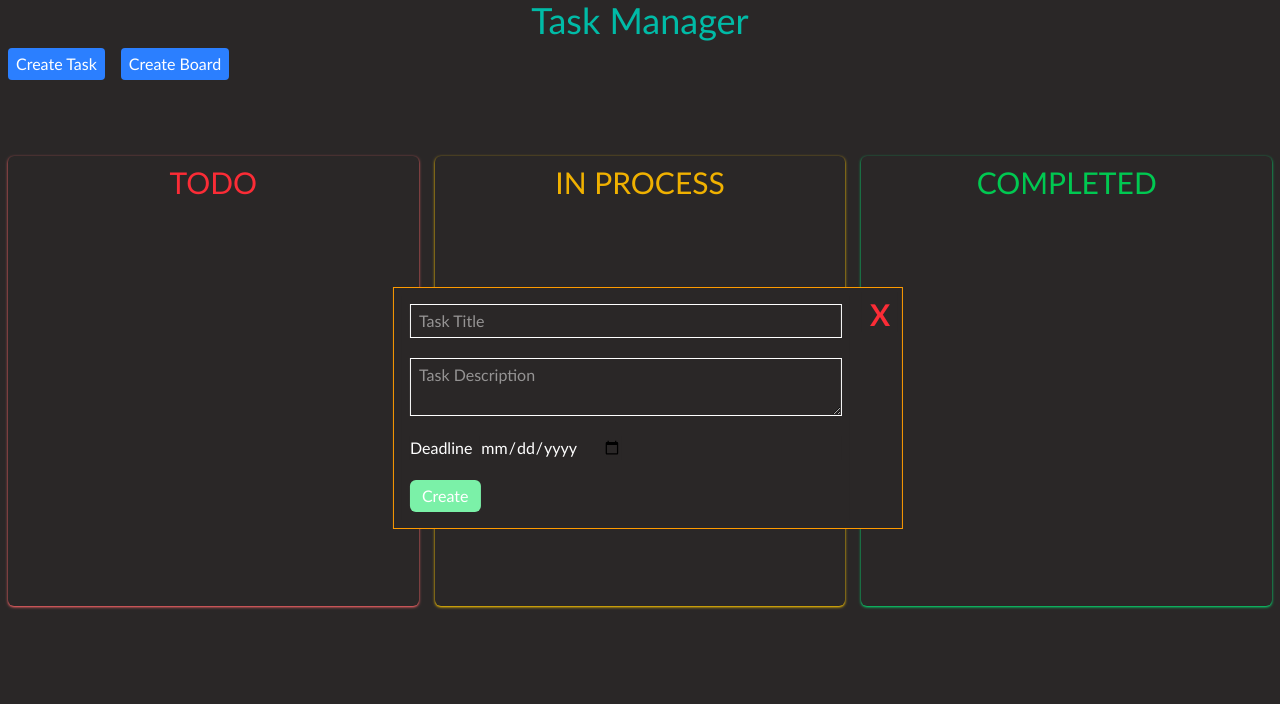
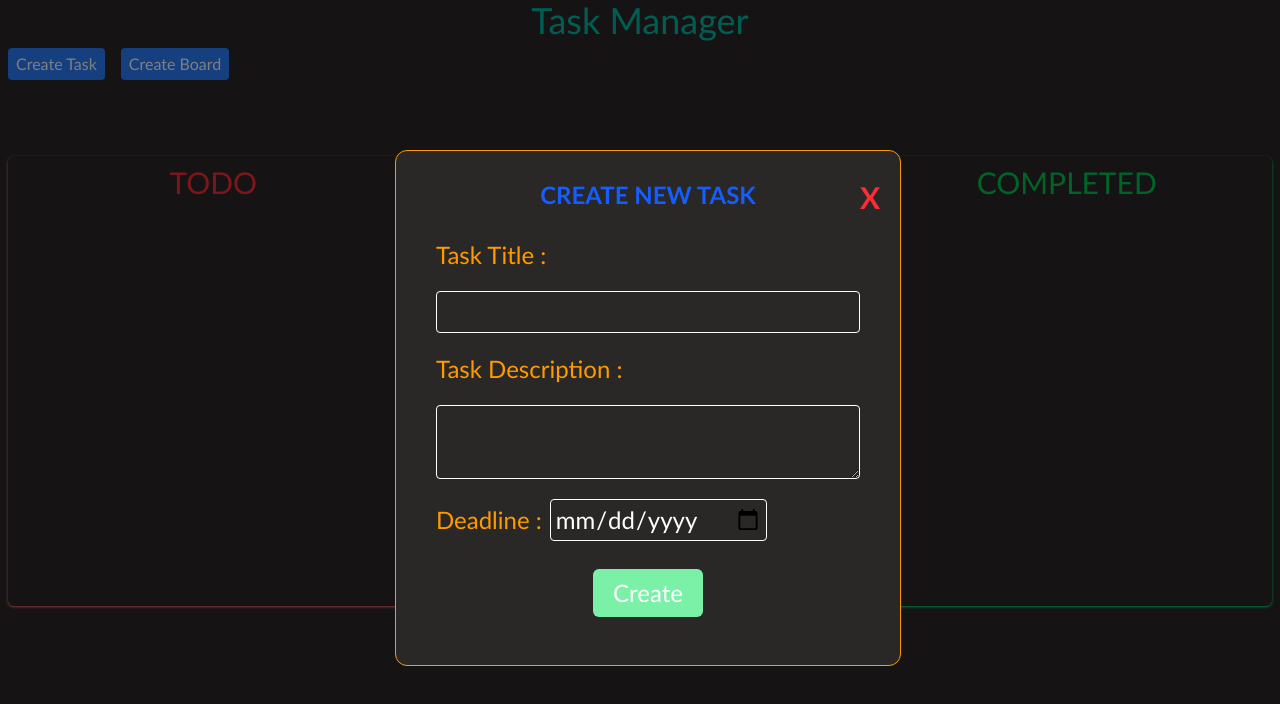
Before and after one commit to Kushalvardhan18/task-manager, a React (Vite) app: page / in a window 1280 px wide. Both pictures are taken after a click on the button "Create Task". Shown: the top 704 px of the page. Built offline with nearby package versions, Linux system fonts and the light colour scheme.

Commit message:
task modal styling done

```diff
--- a/src/assets/TaskModal.jsx
+++ b/src/assets/TaskModal.jsx
@@ -11,33 +11,45 @@ function TaskModal({ onclose, oncreate }) {
     oncreate(newTask);
   }
   return (
-    <div className="flex border-1  border-amber-500 m-2 min-h-[200px] fixed top-1/2 left-1/2 -translate-x-1/2 -translate-y-1/2 ">
-      <div className="p-2 m-2 flex flex-col flex-wrap gap-5 w-md justify-around ">
+    <div className="fixed inset-0  !bg-black/50 flex items-center justify-center z-50 ">
+      <div className="flex flex-col border p-5 border-amber-500 m-2 min-h-[200px] fixed top-1/2 left-1/2 -translate-x-1/2 -translate-y-1/2 rounded-xl text-2xl z-50 overflow-hidden">
+        <div className="flex justify-center items-center p-2">
+          <h1 className="text-2xl font-semibold !text-blue-600">CREATE NEW TASK</h1>
+          <button
+            className="hover:!text-red-900 px-2 py-1 h-10 m-1 font-extrabold !text-red-500 text-3xl fixed right-2"
+            onClick={onclose}
+          >
+            X
+          </button>
+        </div>
+        <div className="p-3 m-2 flex flex-col flex-wrap gap-5 w-md ">
+          <label className="!text-amber-500">Task Title :</label>
           <input
             type="text"
-          placeholder="Task Title"
             value={title}
             onChange={(e) => setTitle(e.target.value.toUpperCase())}
-          className="border-1 px-2 py-1 focus:outline-none"
+            className="border-1 px-2 py-1 focus:outline-none rounded-sm"
           />
+          <label className="!text-amber-500">Task Description :</label>
           <textarea
             text
-          placeholder="Task Description"
             value={description}
             onChange={(e) => setDescription(e.target.value.toUpperCase())}
-          className="border-1 px-2 py-1 focus:outline-none"
+            className="border-1 px-2 py-1 focus:outline-none rounded-sm "
           />
-        <span className="flex gap-2">
-          Deadline
+          <span className="flex gap-2 items-center">
+            <label className="!text-amber-500">Deadline :</label>
             <input
               type="date"
               value={date}
               onChange={(e) => setDate(e.target.value)}
-          className="dark:[color-scheme:dark]"
+              className="dark:[color-scheme:dark] border-1 p-1 rounded-sm"
             />
           </span>
+
+          <div className="flex justify-center my-2">
             {title === "" || description === "" ? (
-          <button className=" !bg-green-300 w-fit px-3 py-1 cursor-not-allowed rounded-md">
+              <button className=" !bg-green-300 w-fit px-5 py-2 cursor-not-allowed rounded-md">
                 Create
               </button>
             ) : (
@@ -45,18 +57,14 @@ function TaskModal({ onclose, oncreate }) {
                 onClick={() => {
                   task(), onclose();
                 }}
-            className="rounded-md !bg-green-500 w-fit px-3 py-1 hover:cursor-pointer hover:!bg-green-800"
+                className="rounded-md !bg-green-500 w-fit px-5 py-2 hover:cursor-pointer hover:!bg-green-800 "
               >
                 Create
               </button>
             )}
           </div>
-      <button
-        className="hover:!text-red-900 px-2 py-1 h-10 m-1 font-bold !text-red-500 text-3xl"
-        onClick={onclose}
-      >
-        X
-      </button>
+        </div>
+      </div>
     </div>
   );
 }
```
Lines whose indentation alone changed are shown as unchanged.
